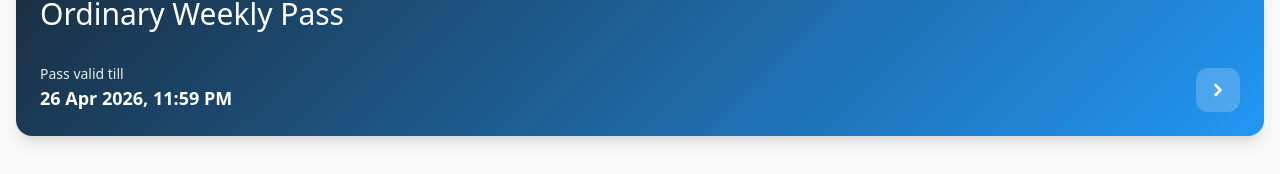
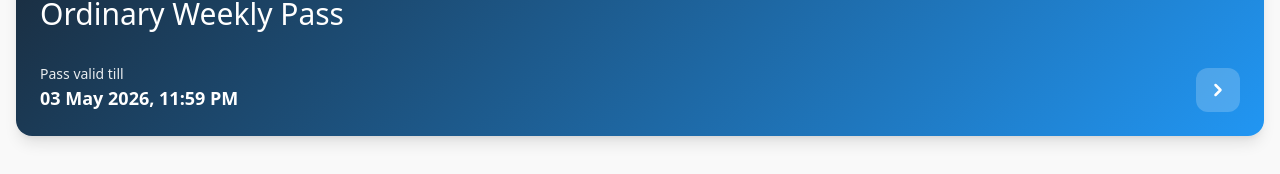
Before and after one commit to chakreshkatari/Validationdemo, a React (Vite) app: page / in a window 1280 px wide. Shown: the part 235-409 px from the top of the page. Built offline with nearby package versions, Linux system fonts and the light colour scheme.

Commit message:
feat: Update pass expiry dates
Adjusts the purchase, validity start, and validity end dates for the transit pass to reflect a new expiry.

```diff
--- a/src/App.tsx
+++ b/src/App.tsx
@@ -314,16 +314,16 @@ export default function App() {
               </div>
               <div id="field-purchase-date">
                 <p className="text-gray-400 text-sm font-medium mb-1">Pass purchase date</p>
-                <p className="text-gray-700 text-lg font-bold">20 Apr 2026, 07:12 AM</p>
+                <p className="text-gray-700 text-lg font-bold">27 Apr 2026, 07:12 AM</p>
               </div>
               <div id="field-valid-from">
                 <p className="text-gray-400 text-sm font-medium mb-1">Pass valid from</p>
-                <p className="text-gray-700 text-lg font-bold">20 Apr 2026, 12:00 AM</p>
+                <p className="text-gray-700 text-lg font-bold">27 Apr 2026, 12:00 AM</p>
               </div>
               <div className="flex justify-between items-end" id="field-valid-till-container">
                 <div id="field-valid-till">
                   <p className="text-gray-400 text-sm font-medium mb-1">Pass valid till</p>
-                  <p className="text-gray-700 text-lg font-bold">26 Apr 2026, 11:59 PM</p>
+                  <p className="text-gray-700 text-lg font-bold">03 May 2026, 11:59 PM</p>
                 </div>
                 <div className="text-right" id="fare-container">
                   <p className="text-gray-400 text-xs font-medium underline mb-1">Pass fare</p>
@@ -733,7 +733,7 @@ export default function App() {
               </div>
               <div className="flex justify-between items-center text-sm">
                 <span className="text-gray-500 font-medium">Pass valid till</span>
-                <span className="text-gray-800 font-bold">26 Apr 2026, 11:59 PM</span>
+                <span className="text-gray-800 font-bold">03 May 2026, 11:59 PM</span>
               </div>
 
               <div className="border-t border-gray-100 pt-4 flex justify-between items-center">
@@ -888,7 +888,7 @@ export default function App() {
                 <div className="flex justify-between items-end mt-4">
                   <div>
                     <p className="text-sm opacity-90 font-medium">Pass valid till</p>
-                    <p className="text-lg font-bold" id="pass-expiry">26 Apr 2026, 11:59 PM</p>
+                    <p className="text-lg font-bold" id="pass-expiry">03 May 2026, 11:59 PM</p>
                   </div>
                   <div
                     className="bg-white/20 group-hover:bg-white/30 text-white p-3 rounded-xl transition-all active:scale-95"
```
